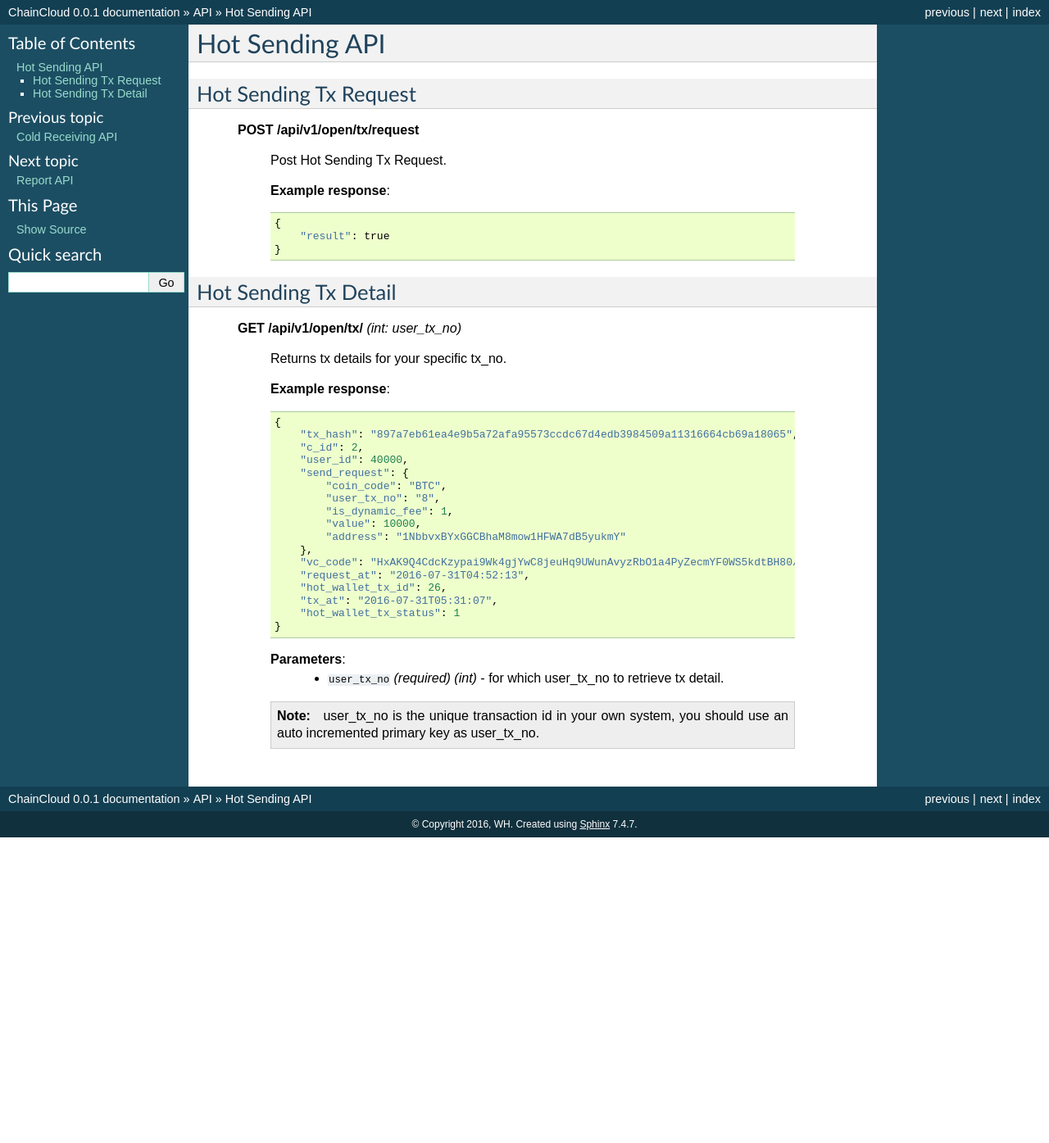
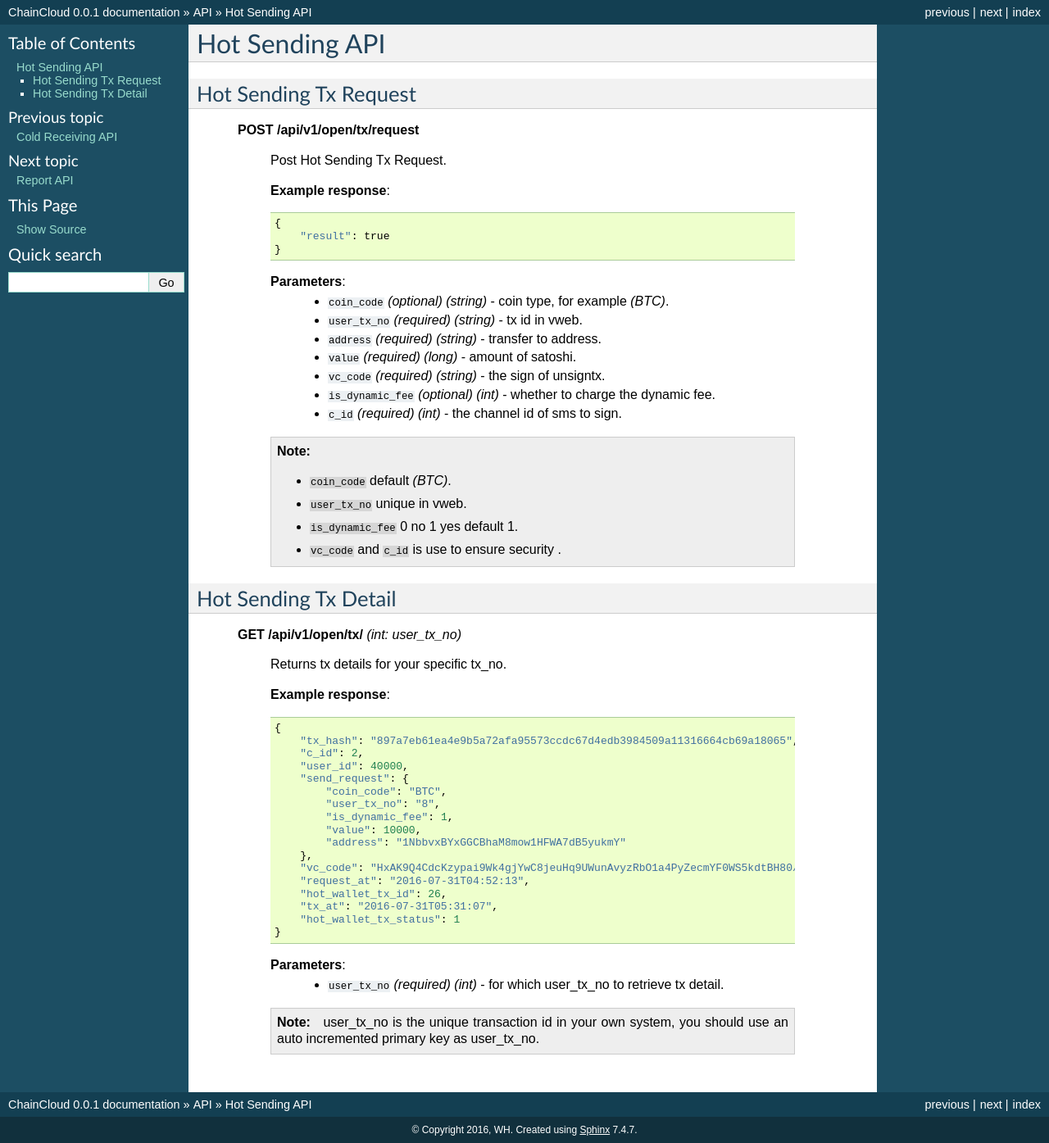
Before and after one commit to chaincloud-dot-com/chaincloud-docs, a Sphinx documentation site: the page built from source/api/hot-sending-api.rst, in a window 1280 px wide. Shown: the whole page at 82% size. Built offline with Sphinx 7.4.7, drawn with Linux system fonts in a browser that asks for light colours; before the commit the page ends 1022 px from its top, so only the background shows below that.

Commit message:
update api parameters description

```diff
--- a/source/api/basic-api.rst
+++ b/source/api/basic-api.rst
@@ -114,8 +114,8 @@ Address History
             * ``since_address`` *(optional)* *(string)* - from which address to list.
 
         .. note::
-            ``path`` 0 means receiving addresses, and path 1 means change addresses.
-            ``since_address`` null represents that start from the beginning.
+            * ``path`` 0 means receiving addresses, and path 1 means change addresses.
+            * ``since_address`` null represents that start from the beginning.
 
 Address Next
 ------------
--- a/source/api/hot-sending-api.rst
+++ b/source/api/hot-sending-api.rst
@@ -16,6 +16,21 @@ Hot Sending Tx Request
             {
                 "result": true
             }
+
+        **Parameters**:
+            * ``coin_code`` *(optional)* *(string)* - coin type, for example *(BTC)*.
+            * ``user_tx_no`` *(required)* *(string)* - tx id in vweb.
+            * ``address`` *(required)* *(string)* - transfer to address.
+            * ``value`` *(required)* *(long)* - amount of satoshi.
+            * ``vc_code`` *(required)* *(string)* - the sign of unsigntx.
+            * ``is_dynamic_fee`` *(optional)* *(int)* - whether to charge the dynamic fee.
+            * ``c_id`` *(required)* *(int)* - the channel id of sms to sign.
+
+        .. note::
+            * ``coin_code`` default *(BTC)*.
+            * ``user_tx_no`` unique in vweb.
+            * ``is_dynamic_fee`` 0 no  1 yes  default 1.
+            * ``vc_code`` and ``c_id`` is use to ensure security  .
 
 Hot Sending Tx Detail
 ---------------------
```
